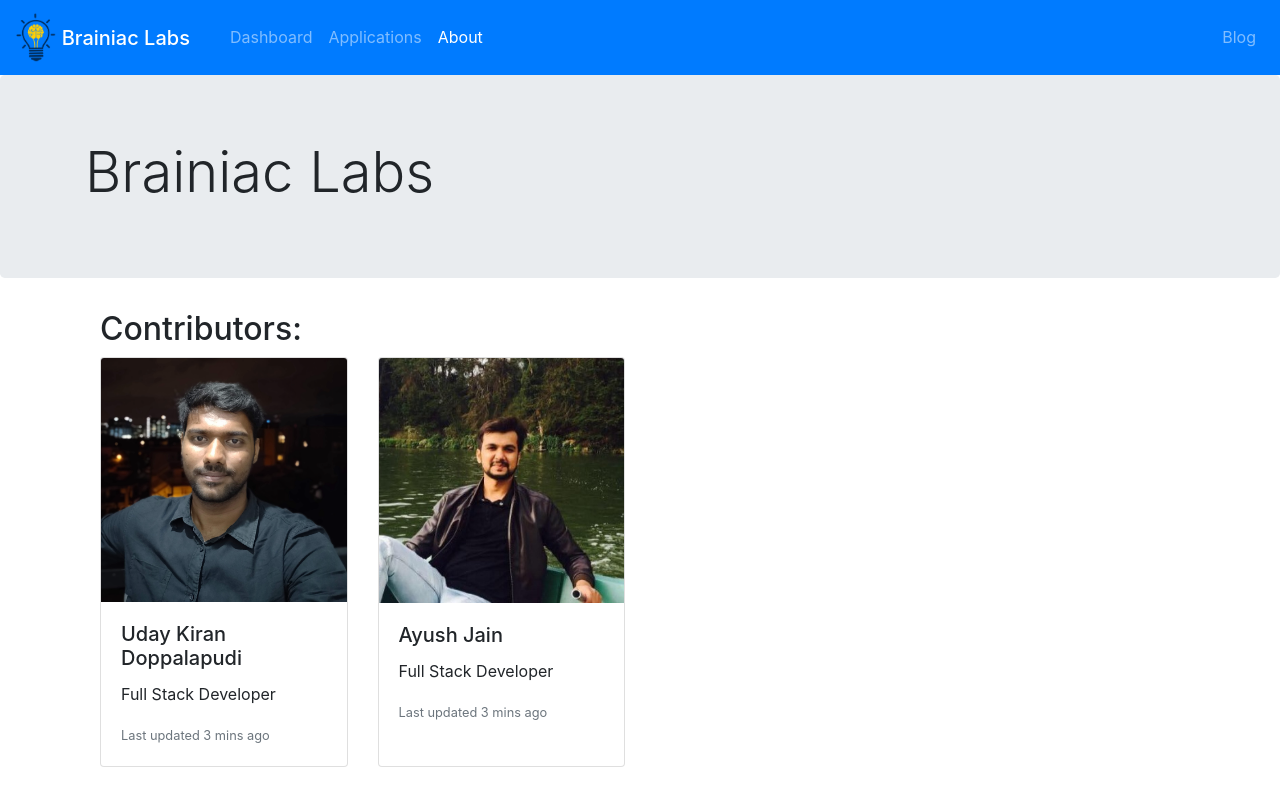
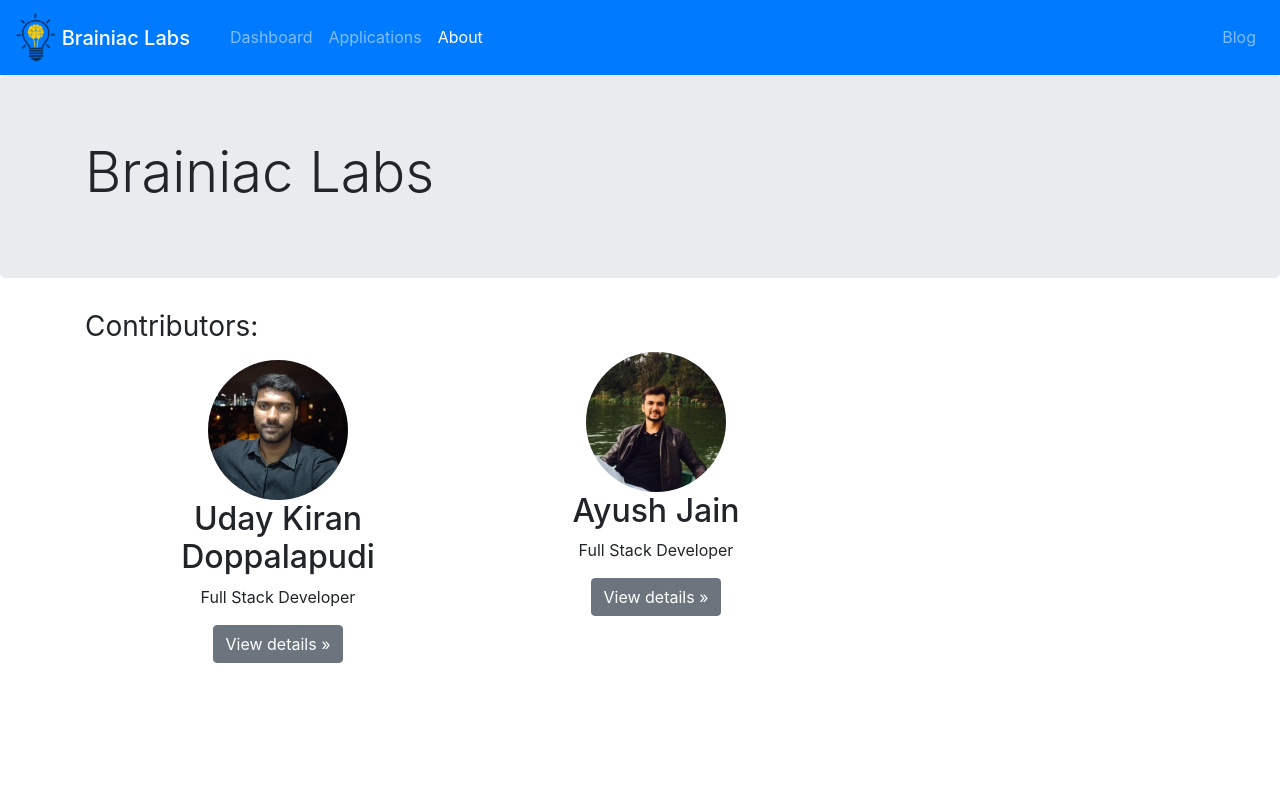
Before and after one commit to BrainiacLabs/brainiaclabs.github.io, a website: page aboutus/index.html in a window 1280 px wide. Drawn offline with nearby package versions, Linux system fonts and the light colour scheme.

Commit message:
Added Stylings

```diff
--- a/aboutus/index.html
+++ b/aboutus/index.html
@@ -11,21 +11,14 @@
     <link href="https://fonts.googleapis.com/css?family=Montserrat" rel="stylesheet" type="text/css">
     <link rel="stylesheet" href="https://stackpath.bootstrapcdn.com/bootstrap/4.3.1/css/bootstrap.min.css"
         integrity="sha384-ggOyR0iXCbMQv3Xipma34MD+dH/1fQ784/j6cY/iJTQUOhcWr7x9JvoRxT2MZw1T" crossorigin="anonymous">
-    <script src="https://code.jquery.com/jquery-3.3.1.slim.min.js"
-        integrity="sha384-q8i/X+965DzO0rT7abK41JStQIAqVgRVzpbzo5smXKp4YfRvH+8abtTE1Pi6jizo"
-        crossorigin="anonymous"></script>
-    <script src="https://cdnjs.cloudflare.com/ajax/libs/popper.js/1.14.7/umd/popper.min.js"
-        integrity="sha384-UO2eT0CpHqdSJQ6hJty5KVphtPhzWj9WO1clHTMGa3JDZwrnQq4sF86dIHNDz0W1"
-        crossorigin="anonymous"></script>
-    <script src="https://stackpath.bootstrapcdn.com/bootstrap/4.3.1/js/bootstrap.min.js"
-        integrity="sha384-JjSmVgyd0p3pXB1rRibZUAYoIIy6OrQ6VrjIEaFf/nJGzIxFDsf4x0xIM+B07jRM"
-        crossorigin="anonymous"></script>
+    <link rel="stylesheet" href="https://brainiaclabs.github.io/css/app.css" type="text/css" crossorigin="anonymous" />
 </head>
 
 <body>
     <nav class="navbar navbar-expand-md navbar-dark bg-primary sticky-top">
         <a class="navbar-brand" href="https://brainiaclabs.github.io/">
-            <img src="https://brainiaclabs.github.io/images/brainiac-01.ico" width="40px" height="auto" alt="BrainiacLabs" />
+            <img src="https://brainiaclabs.github.io/images/brainiac-01.ico" width="40px" height="auto"
+                alt="BrainiacLabs" />
             <span class="navbar-brand mb-0 h1 align-middle">Brainiac Labs</span>
         </a>
         <button class="navbar-toggler p-0 border-0" type="button" data-toggle="collapse" data-target="#nabbarToggler"
@@ -59,29 +52,36 @@
             </div>
         </div>
         <div class="container">
-            <div class="col-lg-6 col-md-6 col-sm-6 m-0 mb-5">
-                <h2>Contributors:</h2>
-                <div class="card-deck">
-                    <div class="card">
-                        <img src="https://brainiaclabs.github.io/images/avatar.jpg" class="card-img-top" alt="Uday">
-                        <div class="card-body">
-                            <h5 class="card-title">Uday Kiran Doppalapudi</h5>
-                            <p class="card-text">Full Stack Developer</p>
-                            <p class="card-text"><small class="text-muted">Last updated 3 mins ago</small></p>
-                        </div>
-                    </div>
-                    <div class="card">
-                        <img src="https://brainiaclabs.github.io/images/avatar-02.jpg" class="card-img-top" alt="Ayush">
-                        <div class="card-body">
-                            <h5 class="card-title">Ayush Jain</h5>
-                            <p class="card-text">Full Stack Developer</p>
-                            <p class="card-text"><small class="text-muted">Last updated 3 mins ago</small></p>
-                        </div>
-                    </div>
+            <h3 class="font-weight-normal">Contributors:</h3>
+            <div class="container contacts">
+                <div class="row">
+                    <div class="col-lg-4 m-2">
+                        <img src="https://brainiaclabs.github.io/images/avatar.jpg" width="140" height="140"
+                            class="bd-placeholder-img rounded-circle" alt="Uday">
+                        <h2>Uday Kiran Doppalapudi</h2>
+                        <p>Full Stack Developer</p>
+                        <p><a class="btn btn-secondary" href="#" role="button">View details »</a></p>
+                    </div><!-- /.col-lg-4 -->
+                    <div class="col-lg-4">
+                        <img src="https://brainiaclabs.github.io/images/avatar-02.jpg" width="140" height="140"
+                            class="bd-placeholder-img rounded-circle" alt="Ayush">
+                        <h2>Ayush Jain</h2>
+                        <p>Full Stack Developer</p>
+                        <p><a class="btn btn-secondary" href="#" role="button">View details »</a></p>
+                    </div><!-- /.col-lg-4 -->
                 </div>
             </div>
         </div>
     </div>
+    <script src="https://code.jquery.com/jquery-3.3.1.slim.min.js"
+        integrity="sha384-q8i/X+965DzO0rT7abK41JStQIAqVgRVzpbzo5smXKp4YfRvH+8abtTE1Pi6jizo"
+        crossorigin="anonymous"></script>
+    <script src="https://cdnjs.cloudflare.com/ajax/libs/popper.js/1.14.7/umd/popper.min.js"
+        integrity="sha384-UO2eT0CpHqdSJQ6hJty5KVphtPhzWj9WO1clHTMGa3JDZwrnQq4sF86dIHNDz0W1"
+        crossorigin="anonymous"></script>
+    <script src="https://stackpath.bootstrapcdn.com/bootstrap/4.3.1/js/bootstrap.min.js"
+        integrity="sha384-JjSmVgyd0p3pXB1rRibZUAYoIIy6OrQ6VrjIEaFf/nJGzIxFDsf4x0xIM+B07jRM"
+        crossorigin="anonymous"></script>
 </body>
 
 </html>
--- /dev/null
+++ b/css/app.css
@@ -0,0 +1,3 @@
+.contacts .col-lg-4 {
+    text-align: center;
+}
```
